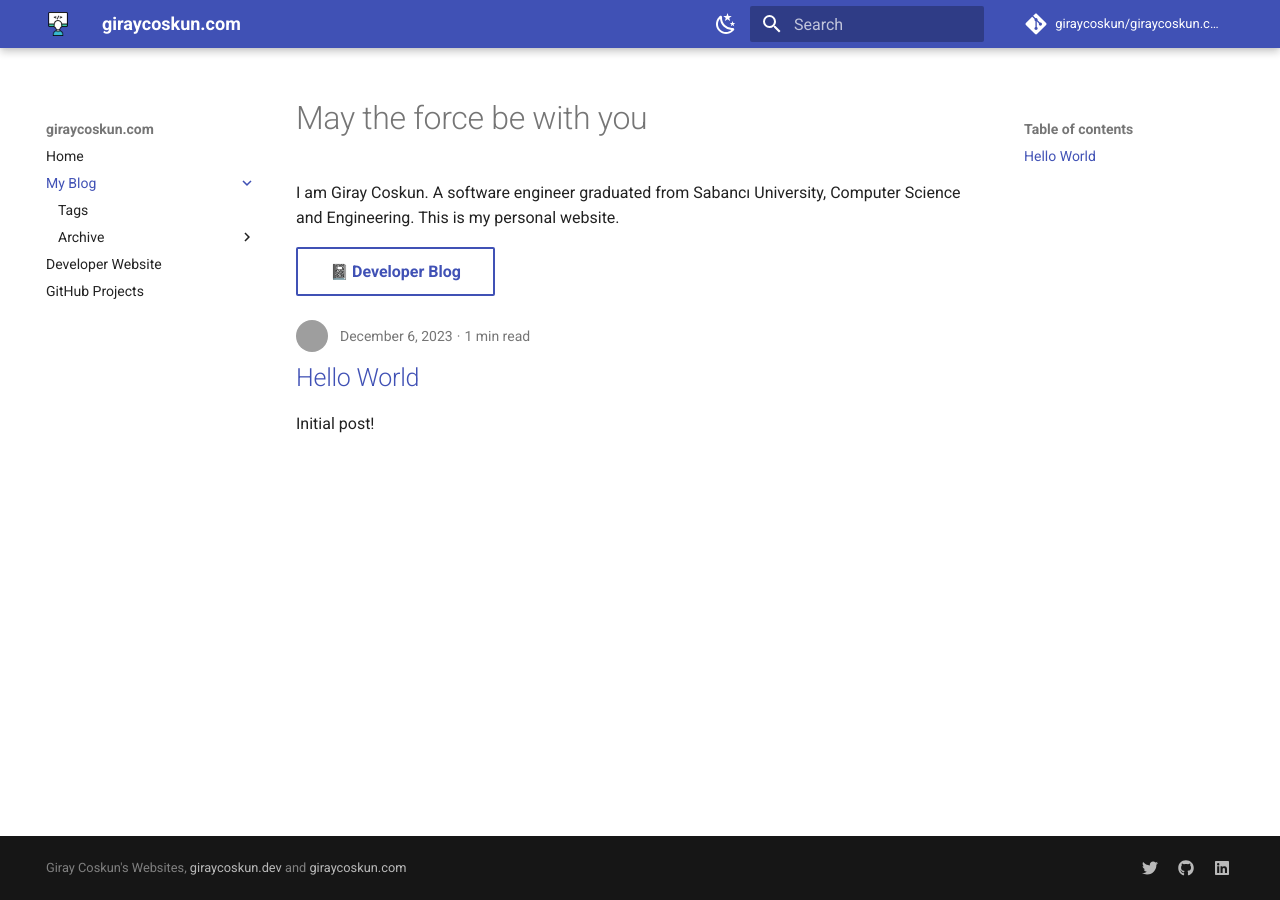
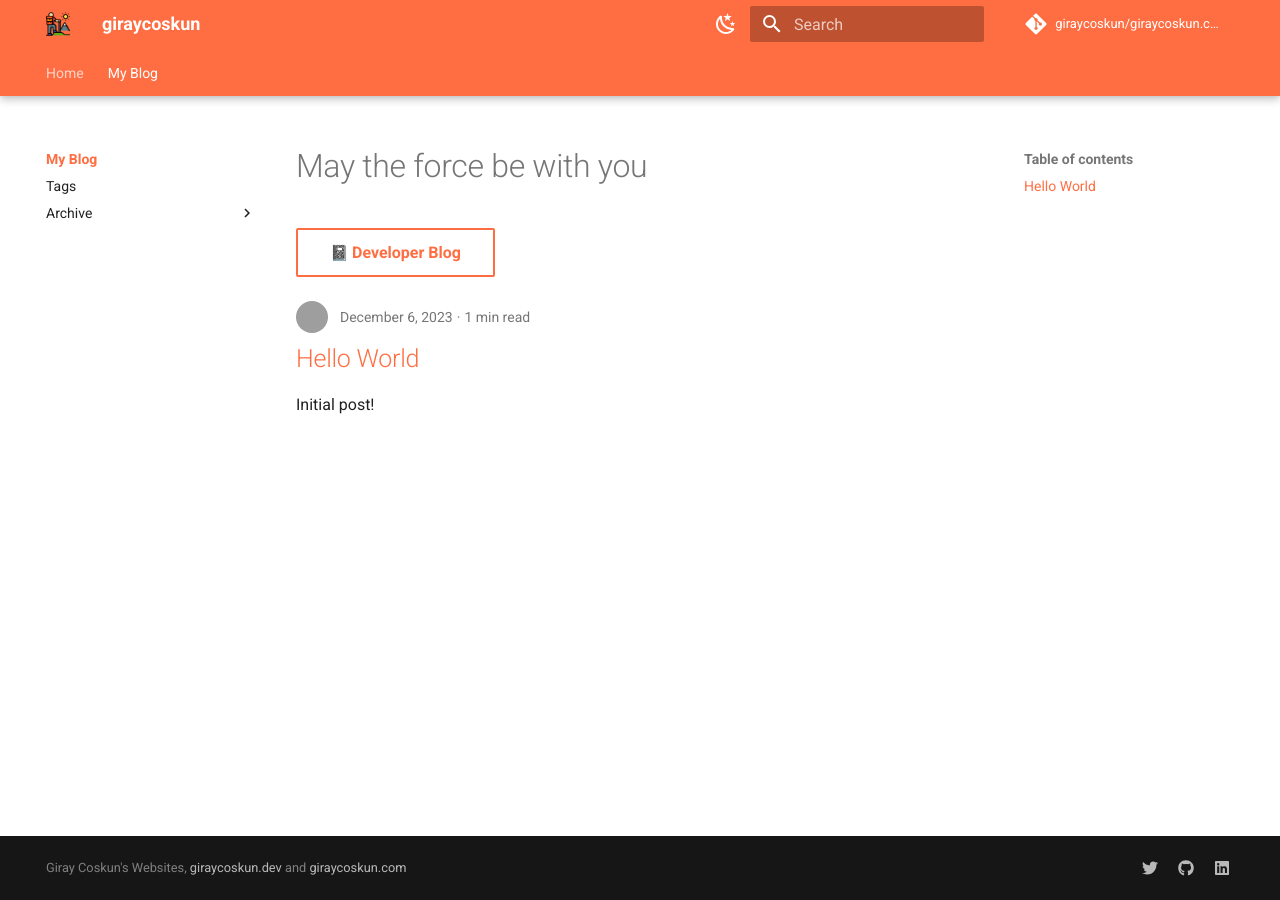
Before and after one commit to giraycoskun/giraycoskun.com, an MkDocs documentation site: the page built from docs/blog/index.md, in a window 1280 px wide. Built offline with MkDocs 1.6.1 and Material for MkDocs 9.7.7, drawn with Linux system fonts in a browser that asks for light colours; emoji names are drawn with the system emoji font; comment, search, counter and statistics services are not loaded; grey boxes are pictures that could not be loaded.

Commit message:
update & add verona blog

```diff
--- /dev/null
+++ b/docs/assets/css/custom.css
@@ -0,0 +1,19 @@
+.album {
+    display: grid;
+    grid-template-columns: repeat(2, 300px);
+    gap: 10px; /* Adjust gap between images */
+}
+.image-container {
+    text-align: center;
+}
+.album img {
+    width: 300px;
+    height: auto; /* Maintain aspect ratio */
+    border: 5px solid black;
+    object-fit: cover;
+}
+.caption {
+    margin-top: 5px;
+    font-size: 14px;
+    color: #555; /* Adjust color as needed */
+}
--- a/docs/blog/.authors.yml
+++ b/docs/blog/.authors.yml
@@ -3,3 +3,4 @@
     name: Giray Coskun
     description: Creator
     avatar: https://avatars.githubusercontent.com/u/37620872?v=4
+    url: https://github.com/giraycoskun
--- a/docs/blog/index.md
+++ b/docs/blog/index.md
@@ -1,6 +1,4 @@
 # May the force be with you
 
-I am Giray Coskun. A software engineer graduated from Sabancı University, Computer Science and Engineering.
-This is my personal website.
 
 [:notebook: Developer Blog](https://www.giraycoskun.dev/blog/){ .md-button }
--- a/mkdocs.yml
+++ b/mkdocs.yml
@@ -1,7 +1,7 @@
-site_name: giraycoskun.com
+site_name: giraycoskun
 site_url: https://giraycoskun.com/
 site_author: Giray Coskun
-site_description: I am a software engineer and this is my personal website
+site_description: Giray Coskun, my personal website
 
 # Repository
 repo_name: giraycoskun/giraycoskun.com
@@ -11,9 +11,10 @@
   language: en
   name: material
   custom_dir: docs/overrides
-  logo: assets/developer.png
-  favicon: assets/developer.png
+  logo: assets/icons/hiking.png
+  favicon: assets/icons/hiking.png
   features:
+    - navigation.tabs
     - navigation.indexes
     - navigation.top
     - navigation.tabs.sticky
@@ -27,6 +28,7 @@
 
     # Palette toggle for light mode
     - scheme: default
+      primary: deep orange
       toggle:
         icon: material/weather-night
         name: Switch to dark mode
@@ -45,6 +47,8 @@
     - icon: fontawesome/brands/linkedin
       link: https://www.linkedin.com/in/giraycoskun/
 
+extra_css:
+  - assets/css/custom.css
 
 plugins:
     - search
@@ -53,6 +57,7 @@
         blog_toc: true
         pagination: true
         pagination_per_page: 5
+        post_date_format: long
     - tags:
         tags_file: ./blog/tags.md
 
@@ -82,5 +87,3 @@
   - My Blog:
     - blog/index.md
     - blog/tags.md
-  - Developer Website: https://giraycoskun.com/
-  - GitHub Projects: https://giraycoskun.github.io/
--- a/pyproject.toml
+++ b/pyproject.toml
@@ -9,6 +9,7 @@
 repository = "https://github.com/giraycoskun/giraycoskun.com"
 keywords = ["personal", "mkdocs-material", "website"]
 packages = []
+package-mode = false
 
 [tool.poetry.dependencies]
 python = "^3.11"
```
Also changed, not shown: docs/blog/posts/verona.md (added, +91 -0 lines), docs/index.md (+6 -1 lines), docs/assets/icons/developer.png (renamed from docs/assets/developer.png), docs/assets/icons/hiking.png (added), 3 other files.
